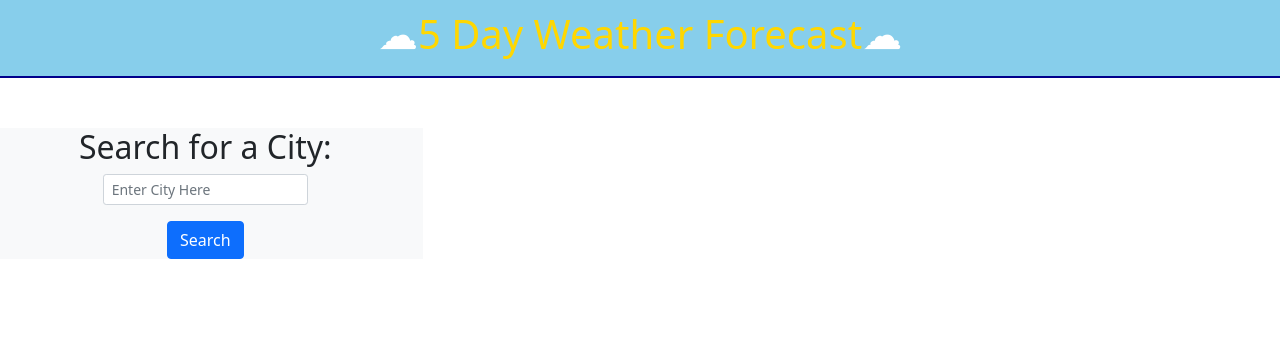
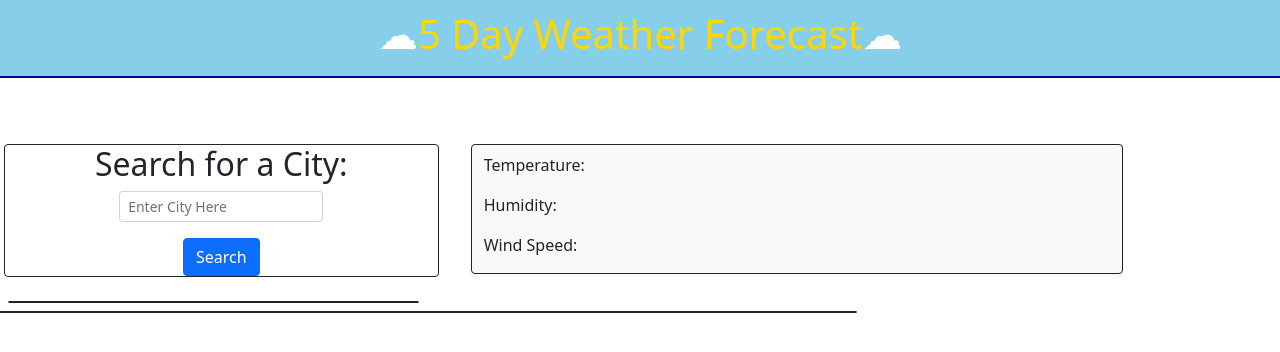
Before and after one commit to alycioe/allysons-weather-checker, a plain HTML site: page index.html in a window 1280 px wide. Drawn offline with nearby package versions, Linux system fonts and the light colour scheme.

Commit message:
index filled out enough for the javascript to be added

```diff
--- a/index.html
+++ b/index.html
@@ -13,18 +13,35 @@
             <h1>5 Day Weather Forecast</h1>
         </header>
         <div class="row">
-            <div class="col-sm-4 bg-light">
+            <div class="col-md-4 border border-dark rounded m-3">
                 <h2 class="text-center">Search for a City:</h2>
                 <input id="search-city" class="form-control form-control-sm w-50 mx-auto" type="text" placeholder="Enter City Here">
                 <div class="input-group-append text-center pt-3">
-                    <button class="btn btn-primary" type="button" id="clear-history">Search</button>
+                    <button class="btn btn-primary" type="button" id="search-city">Search</button>
                 </div>
             </div>
-            <div>
-                <!--This will be where current day is highlighted-->
+            <!--This will be where current day is selected to display weather-->
+            <div class="col-md-8 bg-light w-50 m-3">
+                <div class="row ml-2 border border-dark rounded">
+                    <div class="col-sm-12" id="current-weather">
+                        <h3 class="city-name mb-1 mt-2 bolder" id="current-city"></h3>
+                        <p>Temperature:<span class="current" id="temperature"></span></p>
+                        <p>Humidity:<span class="current" id="humidity"></span></p>
+                        <p>Wind Speed:<span class="current" id="wind-speed"></span></p>
+                    </div>
+                </div>
             </div>
-            <div>
-                <!--This will be where forecast is-->
+            <!--This is where the past searches are stored-->
+            <div class="col-md-4 m-2">
+                <div class="ml-2 border border-dark rounded">
+
+                </div>
+            </div>
+            <!--This will be where forecast is-->
+            <div class="col-md-8 bg-light">
+                <div class="row border border-dark rounded">
+
+                </div>
             </div>
         </div>
         <script src="assets/javascript/script.js"></script>
```
